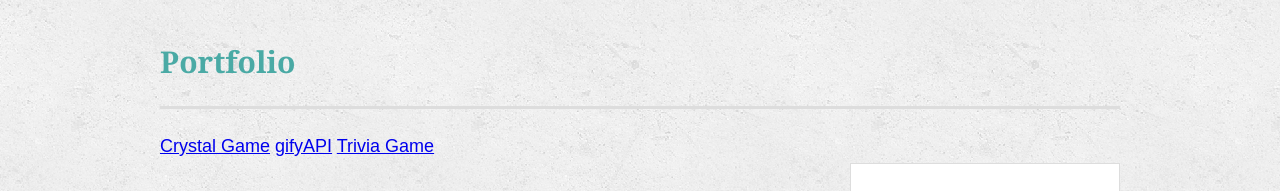
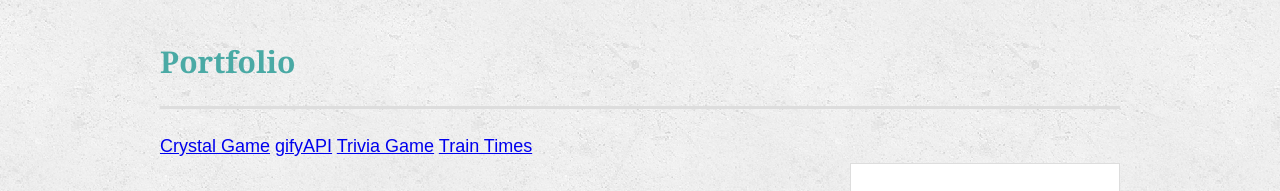
Before and after one commit to ethanhart35/Responsive-Portfolio, a plain HTML site: page portfolio.html in a window 1280 px wide. Shown: the part 93-284 px from the top of the page. Drawn offline with Linux system fonts and the light colour scheme.

Commit message:
added train timer to portfolio

```diff
--- a/portfolio.html
+++ b/portfolio.html
@@ -31,6 +31,7 @@
         <a href="https://ethanhart35.github.io/unit-4-game/">Crystal Game</a>
         <a href="https://ethanhart35.github.io/GiphyAPI/">gifyAPI</a>
         <a href="https://ethanhart35.github.io/TriviaGame/">Trivia Game</a>
+        <a href="https://ethanhart35.github.io/Train-Timer/">Train Times</a>
 
     </section>
 
```
